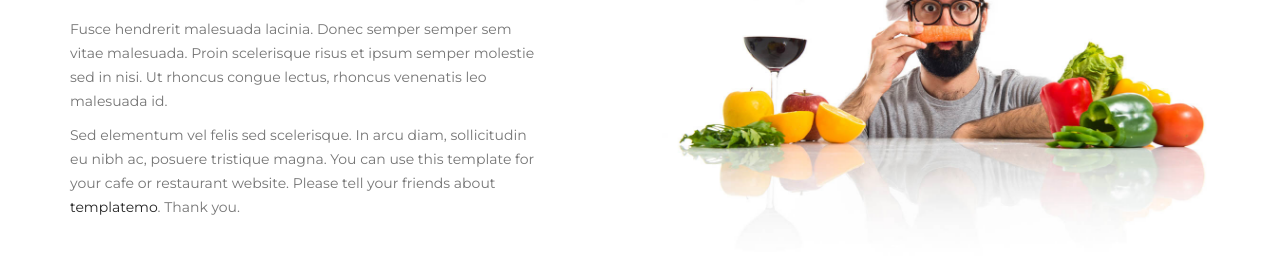
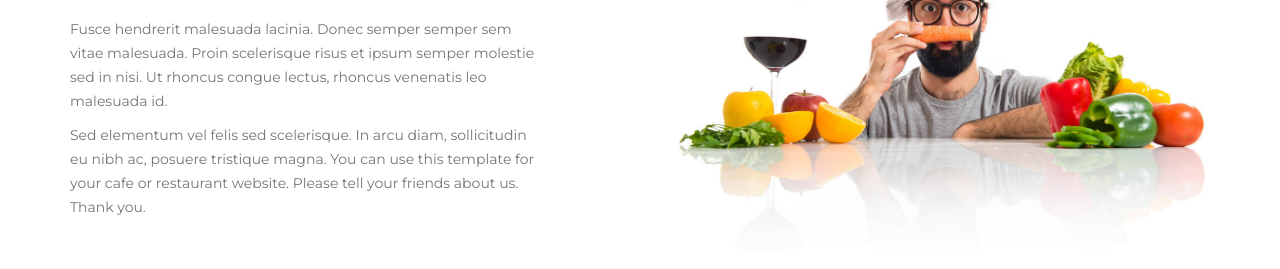
Before and after one commit to Vinayak1243/carssars, a plain HTML site: page index.html in a window 1280 px wide. Shown: the part 867-1136 px from the top of the page. Drawn offline with Linux system fonts and the light colour scheme.

Commit message:
Update index.html

```diff
--- a/index.html
+++ b/index.html
@@ -135,7 +135,7 @@ http://www.templatemo.com/tm-515-eatery
 
                               <div class="wow fadeInUp" data-wow-delay="0.4s">
                                    <p>Fusce hendrerit malesuada lacinia. Donec semper semper sem vitae malesuada. Proin scelerisque risus et ipsum semper molestie sed in nisi. Ut rhoncus congue lectus, rhoncus venenatis leo malesuada id.</p>
-                                   <p>Sed elementum vel felis sed scelerisque. In arcu diam, sollicitudin eu nibh ac, posuere tristique magna. You can use this template for your cafe or restaurant website. Please tell your friends about <a href="https://plus.google.com/+templatemo" target="_parent">templatemo</a>. Thank you.</p>
+                                   <p>Sed elementum vel felis sed scelerisque. In arcu diam, sollicitudin eu nibh ac, posuere tristique magna. You can use this template for your cafe or restaurant website. Please tell your friends about us. Thank you.</p>
                               </div>
                          </div>
                     </div>
```
